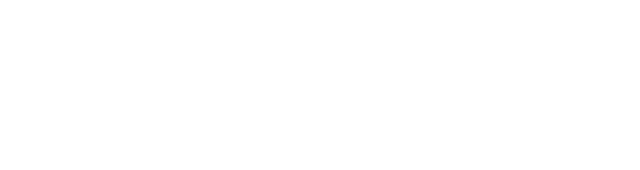
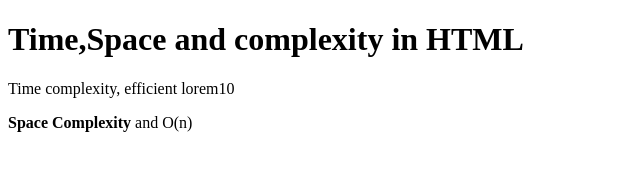
Before and after one commit to acciojob/time-and-space-complexity-mayankgautam03, a website: page main.html in a window 1280 px wide. Shown: the whole page, without its empty margins (0-640 px from the left). Drawn offline with Linux system fonts and the light colour scheme.

Commit message:
created a submission

```diff
--- a/main.html
+++ b/main.html
@@ -8,6 +8,10 @@
 
 <body>
 	<!-- the entire body must be written by student -->
+	<h1>Time,Space and complexity in HTML</h1>
+	<p>Time complexity, efficient lorem10</p>
+	<p> <b>Space Complexity</b> and O(n)</p>
+
     <script type="text/javascript" src="./script.js">
 </script>
 
```
